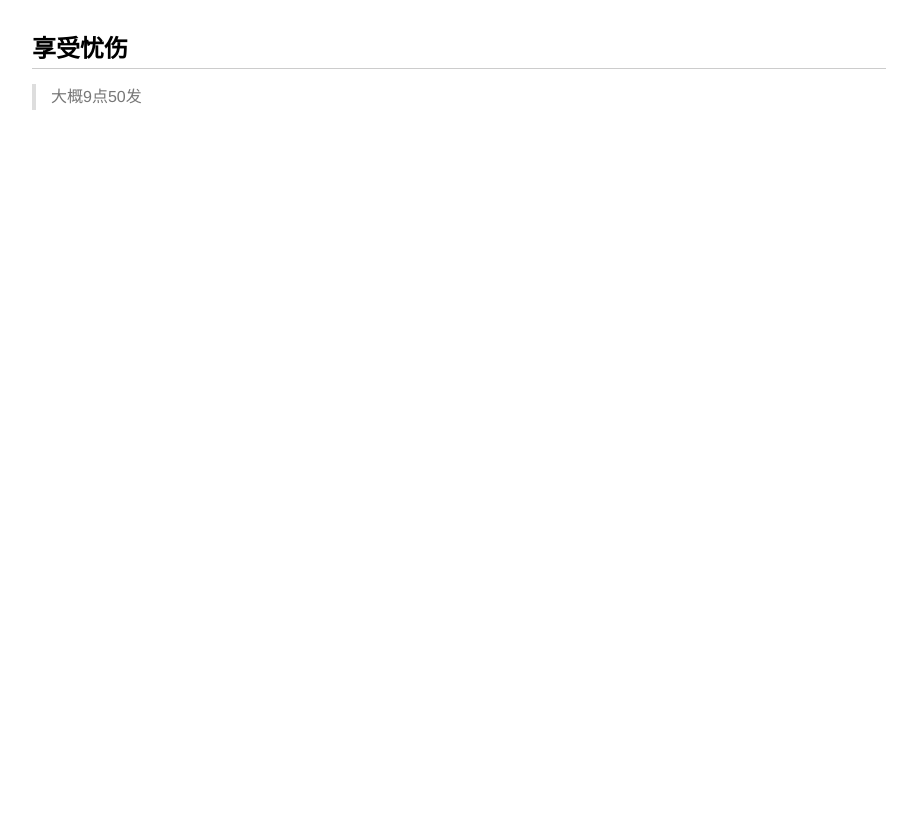
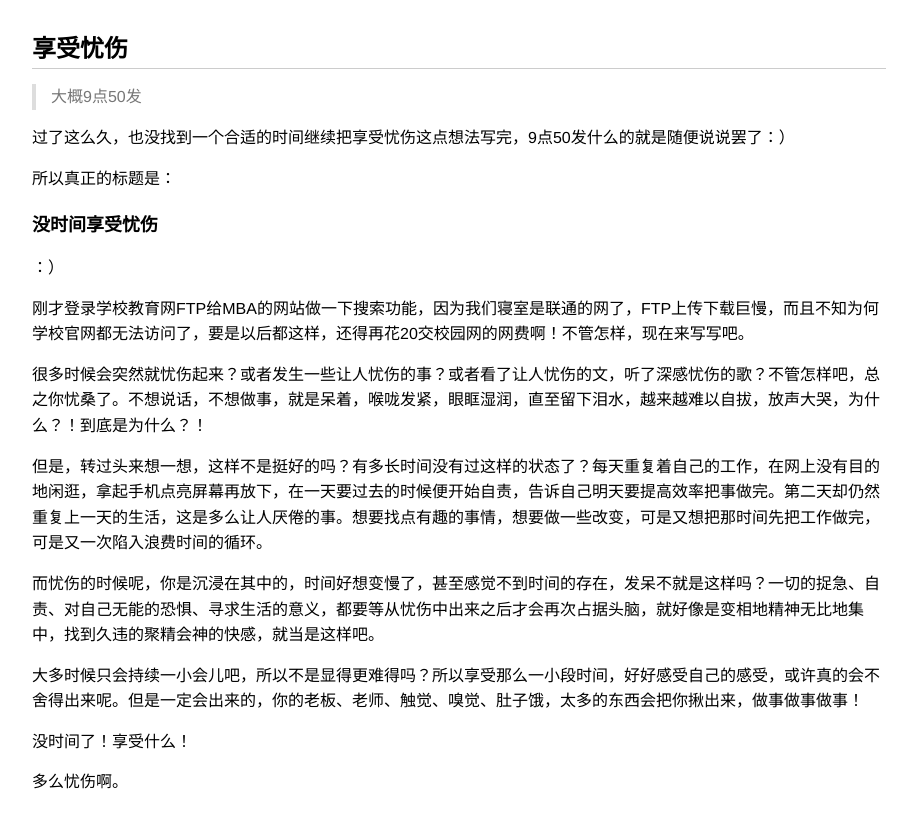
Before and after one commit to zkkandrew/blog-github, a Jekyll site: the page _posts/2014-10-28-享受忧伤.html, which Jekyll copies as it is, in a window 1280 px wide. Shown: the top 828 px of the page, without its empty margins (181-1091 px from the left). Built offline with Jekyll 4.4.1, drawn with Linux system fonts in a browser that asks for light colours.

Commit message:
finish writing this article

```diff
--- a/_posts/2014-10-28-享受忧伤.html
+++ b/_posts/2014-10-28-享受忧伤.html
@@ -309,5 +309,27 @@ sup {
 <h2>享受忧伤</h2>
 
 <blockquote><p>大概9点50发</p></blockquote>
+
+<p>过了这么久，也没找到一个合适的时间继续把享受忧伤这点想法写完，9点50发什么的就是随便说说罢了：）</p>
+
+<p>所以真正的标题是：</p>
+
+<h3>没时间享受忧伤</h3>
+
+<p>：）</p>
+
+<p>刚才登录学校教育网FTP给MBA的网站做一下搜索功能，因为我们寝室是联通的网了，FTP上传下载巨慢，而且不知为何学校官网都无法访问了，要是以后都这样，还得再花20交校园网的网费啊！不管怎样，现在来写写吧。</p>
+
+<p>很多时候会突然就忧伤起来？或者发生一些让人忧伤的事？或者看了让人忧伤的文，听了深感忧伤的歌？不管怎样吧，总之你忧桑了。不想说话，不想做事，就是呆着，喉咙发紧，眼眶湿润，直至留下泪水，越来越难以自拔，放声大哭，为什么？！到底是为什么？！</p>
+
+<p>但是，转过头来想一想，这样不是挺好的吗？有多长时间没有过这样的状态了？每天重复着自己的工作，在网上没有目的地闲逛，拿起手机点亮屏幕再放下，在一天要过去的时候便开始自责，告诉自己明天要提高效率把事做完。第二天却仍然重复上一天的生活，这是多么让人厌倦的事。想要找点有趣的事情，想要做一些改变，可是又想把那时间先把工作做完，可是又一次陷入浪费时间的循环。</p>
+
+<p>而忧伤的时候呢，你是沉浸在其中的，时间好想变慢了，甚至感觉不到时间的存在，发呆不就是这样吗？一切的捉急、自责、对自己无能的恐惧、寻求生活的意义，都要等从忧伤中出来之后才会再次占据头脑，就好像是变相地精神无比地集中，找到久违的聚精会神的快感，就当是这样吧。</p>
+
+<p>大多时候只会持续一小会儿吧，所以不是显得更难得吗？所以享受那么一小段时间，好好感受自己的感受，或许真的会不舍得出来呢。但是一定会出来的，你的老板、老师、触觉、嗅觉、肚子饿，太多的东西会把你揪出来，做事做事做事！</p>
+
+<p>没时间了！享受什么！</p>
+
+<p>多么忧伤啊。</p>
 </body>
 </html>
```
